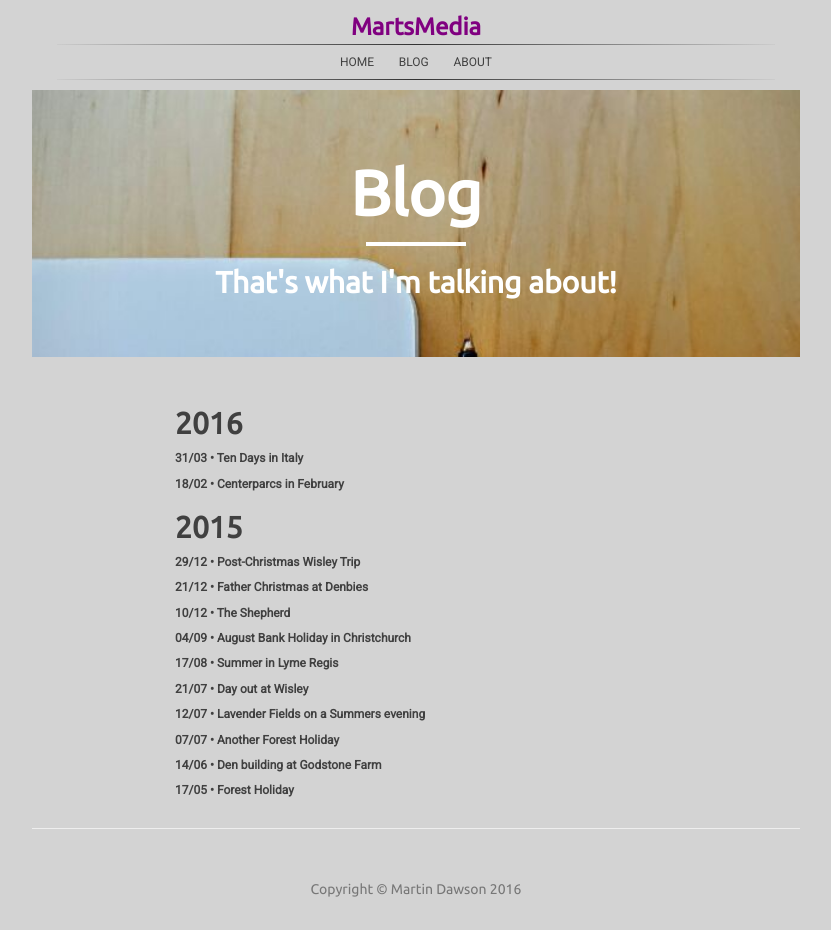
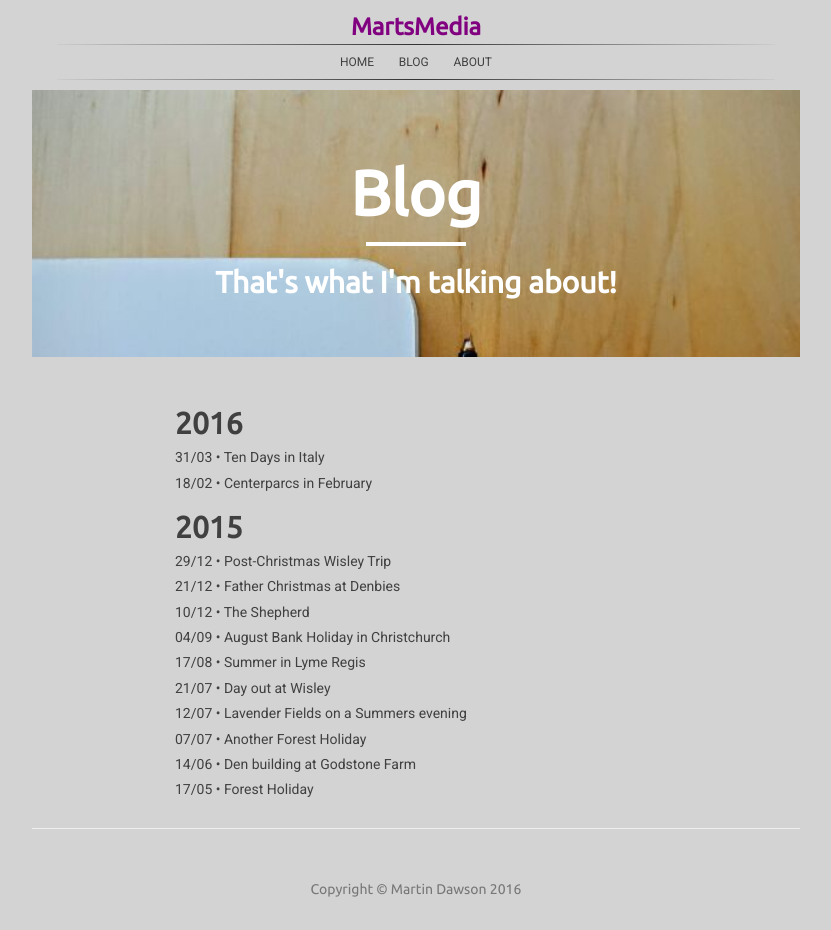
Before and after one commit to dawsino/dawsino.github.io, a Jekyll site: the page built from blog/index.html, in a window 1280 px wide. Shown: the whole page, without its empty margins (224-1055 px from the left). Built offline with Jekyll 4.4.1, drawn with Linux system fonts in a browser that asks for light colours; nearby versions of some CDN libraries.

Commit message:
Update custom.css

```diff
--- a/css/custom.css
+++ b/css/custom.css
@@ -190,7 +190,8 @@ h1, h2, h3, h4, h5, h6, body {
 .blogarchive > a {
     font-family: 'Roboto', sans-serif;
     font-style: normal;
-    font-size: 12px;
+    font-weight: 400;
+    font-size: 14px;
     text-decoration: none;
 }
 
```
